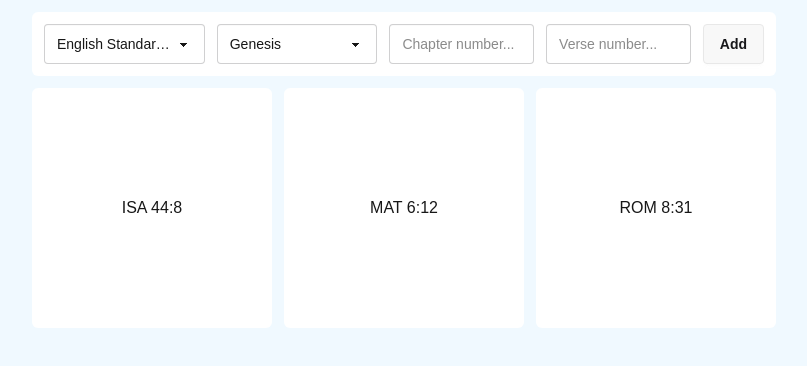
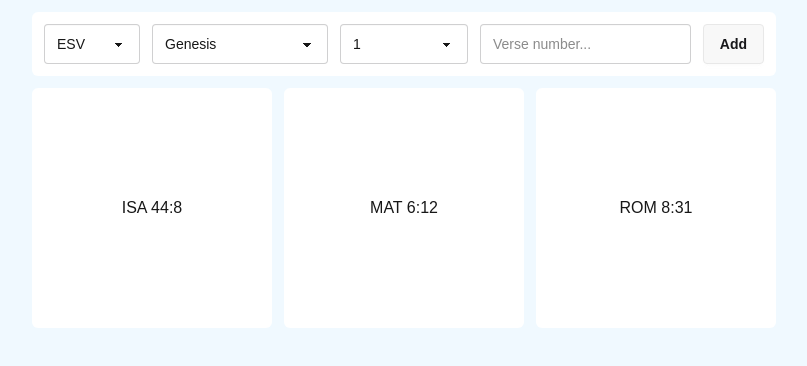
Before and after one commit to seesmof/Bible-Memorization-App, a Next.js app in the folder src/: page / in a window 1280 px wide. Shown: the top 366 px of the page, without its empty margins (236-1043 px from the left). Built offline with nearby package versions, Linux system fonts and the light colour scheme.

Commit message:
feat: make the chapter select Hallelujah!

```diff
--- a/src/app/page.tsx
+++ b/src/app/page.tsx
@@ -381,6 +381,7 @@ export default function Page() {
   const [selectedBook, setSelectedBook] = useState<string>(
     translation === "ESV" ? "Genesis" : "Буття",
   );
+  const [chapter, setChapter] = useState<number>(1);
 
   useEffect(() => {
     setSelectedBook(translation === "ESV" ? "Genesis" : "Буття");
@@ -392,21 +393,21 @@ export default function Page() {
         <section className="bg-white rounded-md p-3 flex flex-col sm:flex-row gap-3 w-full">
           {/* Translation Select */}
           <select
-            className="select w-full md:w-32 md:flex-1"
+            className="select w-full md:w-24"
             value={translation}
             onChange={(e) =>
               setTranslation(e.target.value === "UKRK" ? "UKRK" : "ESV")
             }
           >
             <option value="UKRK" defaultChecked>
-              Біблія Куліша
+              UKRK
             </option>
-            <option value="ESV">English Standard Version</option>
+            <option value="ESV">ESV</option>
           </select>
 
           {/* Book Select */}
           <select
-            className="select w-full md:w-32 md:flex-1"
+            className="select w-full md:w-44"
             value={selectedBook}
             onChange={(e) => setSelectedBook(e.target.value)}
           >
@@ -421,19 +422,34 @@ export default function Page() {
               </option>
             ))}
           </select>
-          <input
-            type="text"
-            placeholder="Chapter number..."
-            className="input w-full md:w-32 md:flex-1"
-            id="chapterInput"
-            name="chapterInput"
-          />
+
+          {/* Chapter Select */}
+          <select
+            className="select w-full md:w-32"
+            value={chapter}
+            onChange={(e) => setChapter(Number.parseInt(e.target.value))}
+          >
+            {Array.from(
+              new Array(
+                BibleBooksData.filter(
+                  translation === "ESV"
+                    ? (Book) => Book.EnglishName === selectedBook
+                    : (Book) => Book.UkrainianName === selectedBook,
+                )[0].numberOfChapters,
+              ),
+              (x, i) => i + 1,
+            ).map((number, index) => (
+              <option value={number} key={index}>
+                {number}
+              </option>
+            ))}
+          </select>
+
+          {/* Verse Number Input */}
           <input
             type="text"
             placeholder="Verse number..."
             className="input w-full md:w-32 md:flex-1"
-            id="verseInput"
-            name="verseInput"
           />
           <button className="btn">Add</button>
         </section>
```
